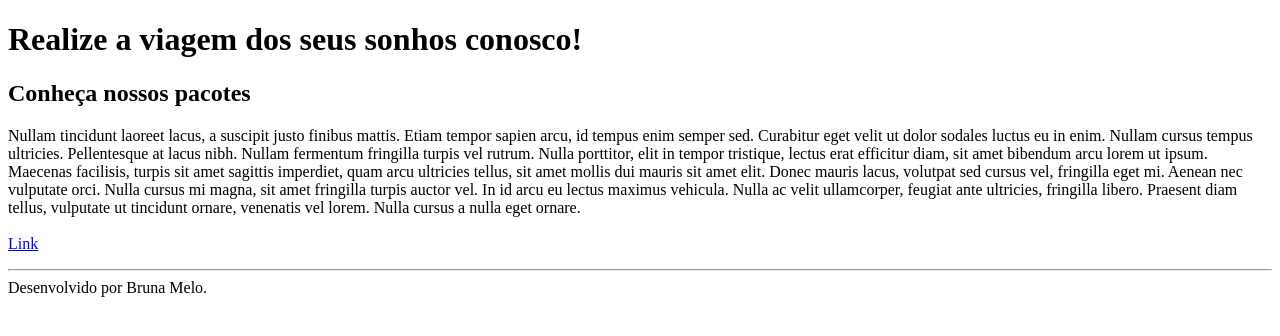
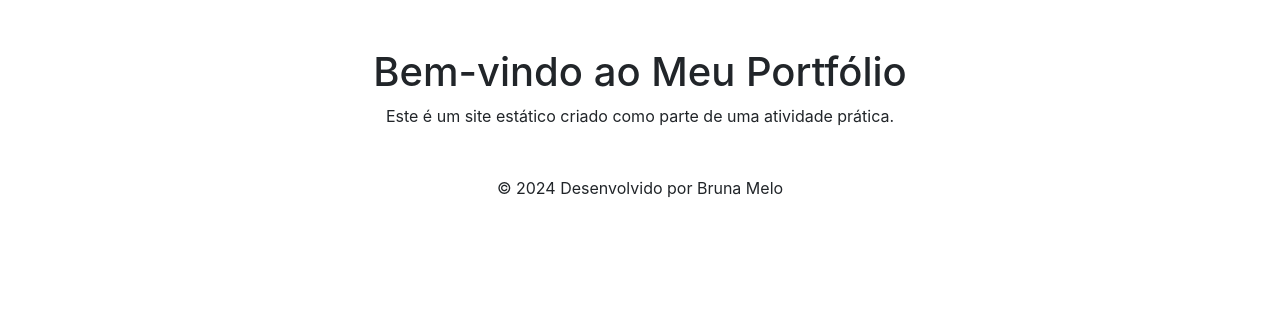
Before and after one commit to nunasm/meu-portifolio, a plain HTML site: page index.html in a window 1280 px wide. Drawn offline with nearby package versions, Linux system fonts and the light colour scheme.

Commit message:
Update index.html

```diff
--- a/index.html
+++ b/index.html
@@ -3,23 +3,18 @@
 <head>
     <meta charset="UTF-8">
     <meta name="viewport" content="width=device-width, initial-scale=1.0">
-    <title>Viagem dos sonhos</title>
+    <title>Meu Portfólio</title>
+    <link rel="stylesheet" href="https://stackpath.bootstrapcdn.com/bootstrap/4.5.2/css/bootstrap.min.css">
 </head>
 <body>
-    <header>
-        <h1>Realize a viagem dos seus sonhos conosco!</h1>
-
-    </header>
-    <h2>Conheça nossos pacotes</h2>
-    <p>
-        Nullam tincidunt laoreet lacus, a suscipit justo finibus mattis. Etiam tempor sapien arcu, id tempus enim semper sed. Curabitur eget velit ut dolor sodales luctus eu in enim. Nullam cursus tempus ultricies. Pellentesque at lacus nibh. Nullam fermentum fringilla turpis vel rutrum. Nulla porttitor, elit in tempor tristique, lectus erat efficitur diam, sit amet bibendum arcu lorem ut ipsum. Maecenas facilisis, turpis sit amet sagittis imperdiet, quam arcu ultricies tellus, sit amet mollis dui mauris sit amet elit. Donec mauris lacus, volutpat sed cursus vel, fringilla eget mi. Aenean nec vulputate orci. Nulla cursus mi magna, sit amet fringilla turpis auctor vel. In id arcu eu lectus maximus vehicula. Nulla ac velit ullamcorper, feugiat ante ultricies, fringilla libero. Praesent diam tellus, vulputate ut tincidunt ornare, venenatis vel lorem. Nulla cursus a nulla eget ornare.
-        <br><br>
-        <a href="https://br.lipsum.com/feed/html">Link</a>
-    </p>
-    <hr>
-    <section>
-        <footer>
-            Desenvolvido por Bruna Melo.
+    <div class="container">
+        <header class="text-center mt-5">
+            <h1>Bem-vindo ao Meu Portfólio</h1>
+            <p>Este é um site estático criado como parte de uma atividade prática.</p>
+        </header>
+        <footer class="text-center mt-5">
+            <p>© 2024 Desenvolvido por Bruna Melo</p>
         </footer>
+    </div>
 </body>
 </html>
```
